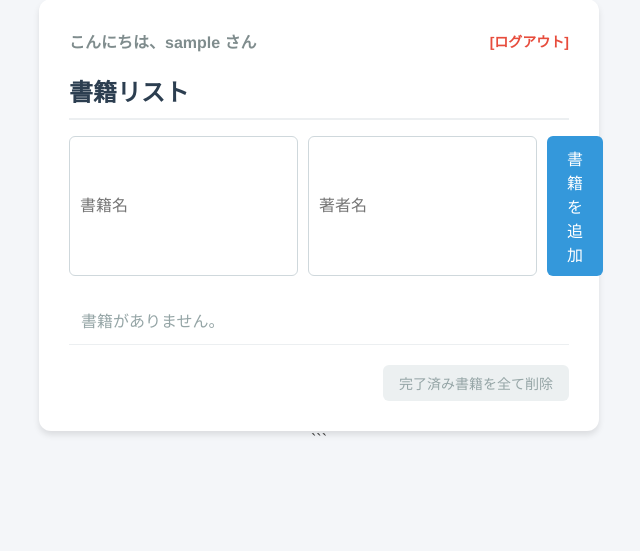
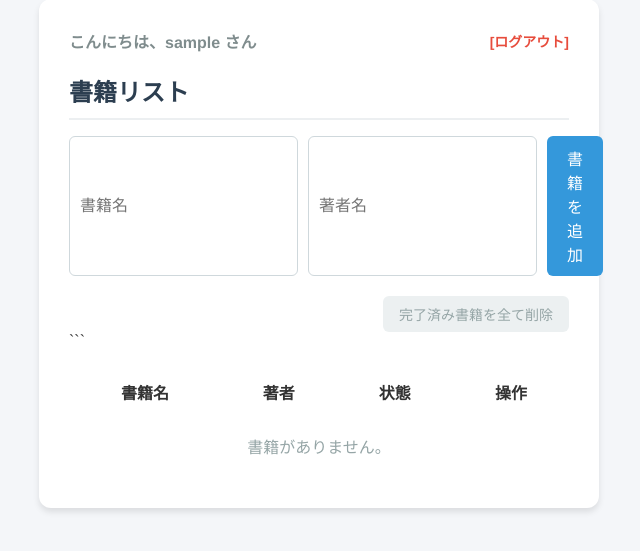
Before and after one commit to guangtaiyuyi-ship-it/100days-of-code, a Flask app: page / in a window 1280 px wide. Shown: the part 41-592 px from the top of the page, without its empty margins (321-961 px from the left). Run offline with Flask 3, Linux system fonts and the light colour scheme; the visitor is signed in with stand-in values (Sample User, id 1); data that the repository does not hold is empty.

Commit message:
読書状態の表示と追加した書籍を一覧表で表示を実装した

```diff
--- a/templates/books.html
+++ b/templates/books.html
@@ -9,38 +9,55 @@
 <div class="container">
     <div style="display: flex; justify-content: space-between; align-items: center; margin-bottom: 20px;">
         <span style="font-weight: bold; color: #7f8c8d;">こんにちは、{{ username }} さん</span>
-        <a href="/logout" style="color: #e74c3c; text-decoration: none; font-size: 14px; font-weight: bold;">[ログアウト]</a>
+        <a href="{{ url_for('logout') }}" style="color: #e74c3c; text-decoration: none; font-size: 14px; font-weight: bold;">[ログアウト]</a>
     </div>
     <h1>書籍リスト</h1>
-    <form action="/" method="POST" class="input-form">
+    <form action="{{ url_for('list_app') }}" method="POST" class="input-form">
         <input type="text" name="book_title" placeholder="書籍名">
         <input type="text" name="author" placeholder="著者名">
         <button type="submit" class="btn-add">書籍を追加</button>
     </form>
-    <ul>
+    <table style="width: 100%; border-collapse: collapse; margin-top: 20px;">
+        <thead>
+            <tr>
+                <th style="padding: 10px;">書籍名</th>
+                <th style="padding: 10px;">著者</th>
+                <th style="padding: 10px;">状態</th>
+                <th style="padding: 10px;">操作</th>
+            </tr>
+        </thead>
+        <tbody>
             {% for book in books %}
-            <li>
-                <span class="book-title">{{ book.title }}</span>
-                <span class="book-author">著者: {{ book.author }}</span>
-                <span class="book-status {% if book.is_completed %}completed{% endif %}">{{ book.is_completed }}</span>
-                <div class="book-actions">
-                <form action="/toggle/{{ book.id }}" method="POST" style="display:inline;">
+            <tr style="border-bottom: 1px solid #f1f1f1;">
+                <td style="padding: 10px;">{{ book.title }}</td>
+                <td style="padding: 10px;">{{ book.author }}</td>
+            <td style="padding: 10px;">
+                <span class="book-status {% if book.is_completed %}completed{% endif %}" style="padding: 10px;">
+                    {% if book.is_completed %}読了{% else %}未読{% endif %}
+                </span>
+            </td>
+            <td style="padding: 10px; text-align: center;">
+                    <div style="display: flex; gap: 5px; justify-content: center;">
+                        <form action="{{ url_for('toggle_books', book_id=book.id) }}" method="POST" style="display:inline;">
                             <button type="submit" class="btn-toggle">
                                 {% if book.is_completed %}戻す{% else %}完了{% endif %}
                             </button>
                         </form>
-                    <a href="/edit/{{ book.id }}" class="btn-edit">編集</a>
-                    <form action="/delete/{{ book.id }}" method="POST" style="display: inline;">
+                    <a href="{{ url_for('edit_books', book_id=book.id) }}" class="btn-edit">編集</a>
+                    <form action="{{ url_for('delete_book', book_id=book.id) }}" method="POST">
                         <button type="submit" class="btn-delete">削除</button>
                     </form>
                 </div>
-            </li>
+            </td>
+        </tr>
         {% else %}
-                <li style="color: #95a5a6;">書籍がありません。</li>
+        <tr>
+            <td colspan="4" style="padding: 20px; text-align: center; color: #95a5a6;">書籍がありません。</td>
+        </tr>
         {% endfor %}
-    </ul>
+    </tbody>
     <div style="margin-top: 20px; text-align: right;">
-            <form action="/delete_completed" method="POST">
+            <form action="{{ url_for('delete_completed_books') }}" method="POST">
                 <button type="submit" class="btn-clear"
                         {% if books|selectattr('is_completed', 'equalto', true)|list|length == 0 %}disabled{% endif %}>
                     完了済み書籍を全て削除
```
Also changed, not shown: main.py (+0 -7 lines). Lines whose indentation alone changed are shown as unchanged.
